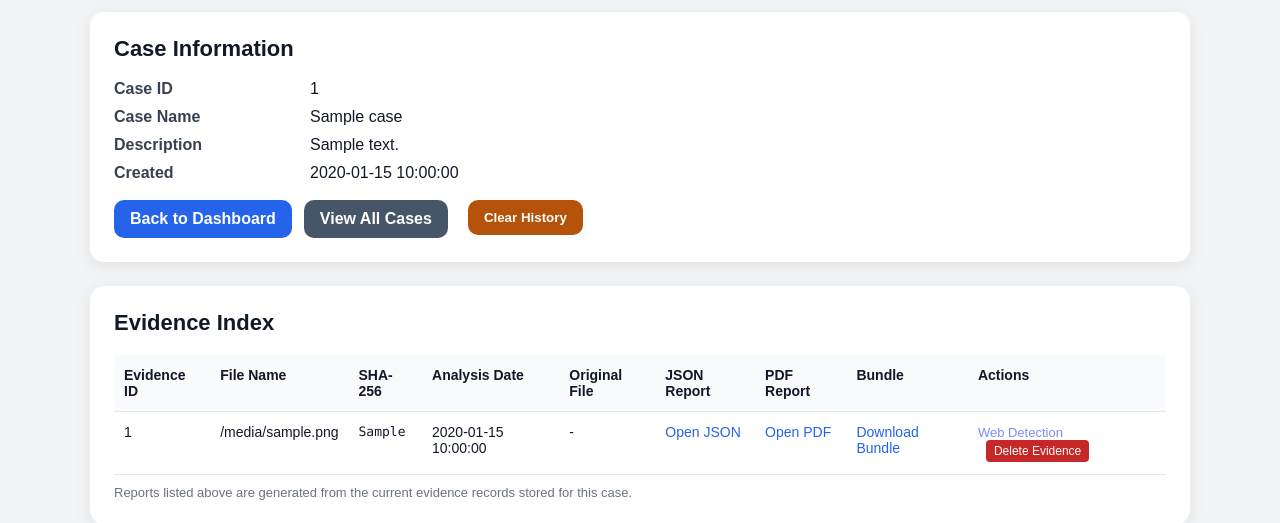
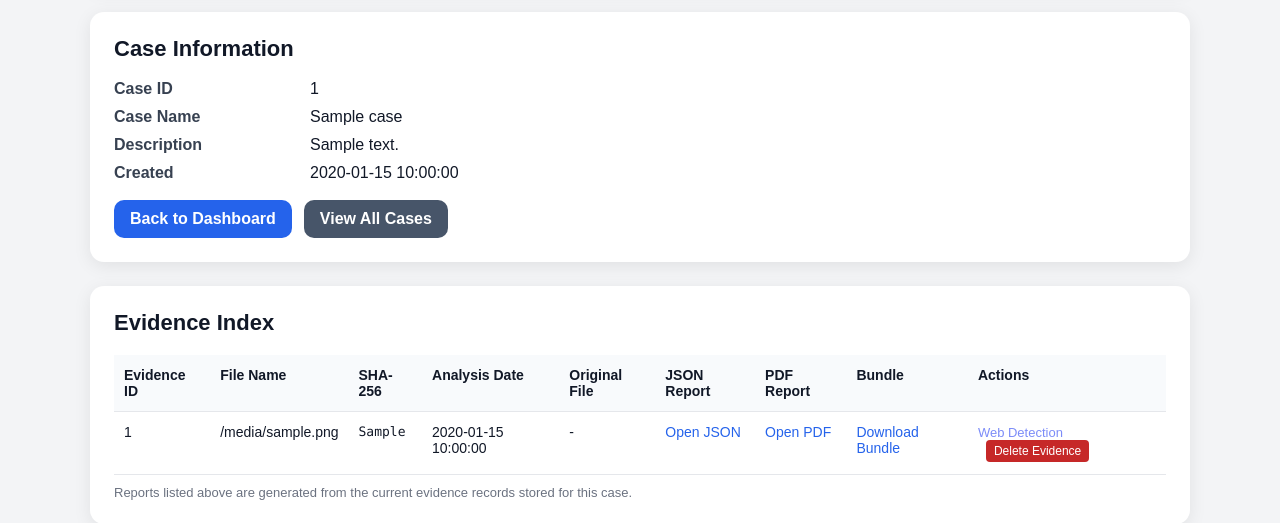
Before and after one commit to Kcaldwell99/evidenceanalyzer, a Python web app: template app/templates/case_detail.html in a window 1280 px wide. Shown: the part 165-688 px from the top of the page. Run offline with Jinja, Linux system fonts and the light colour scheme; the template is opened without the code that fills it: most values are stand-ins (such as "Sample title", 1, 10 or a date in 2020).

Commit message:
Stopgap: disable Clear History form (route does not exist, see priority stack)

```diff
--- a/app/templates/case_detail.html
+++ b/app/templates/case_detail.html
@@ -216,9 +216,10 @@
                 <a class="button secondary" href="/reports">View All Cases</a>
                 {# STOPGAP disabled 2026-04-20: route /integrity-report/{case_id} does not exist. See priority stack for proper fix. #}
                 {# <a class="button" href="/integrity-report/{{ case.case_id }}" target="_blank" style="background:#2d6a4f; margin-left:8px;">Download Integrity Report</a> #}
-                <form action="/clear-custody-log/{{ case.case_id }}" method="post" style="display:inline; margin-left:8px;">
+                {# STOPGAP disabled 2026-04-20: route POST /clear-custody-log/{case_id} does not exist. See priority stack. #}
+                {# <form action="/clear-custody-log/{{ case.case_id }}" method="post" style="display:inline; margin-left:8px;">
                     <button type="submit" style="background:#b45309; color:white; border:none; padding:10px 16px; border-radius:10px; font-weight:600; cursor:pointer;" onclick="return confirm('Clear all custody log history for this case?')">Clear History</button>
-                </form>
+                </form> #}
 
             </div>
         </div>
```
